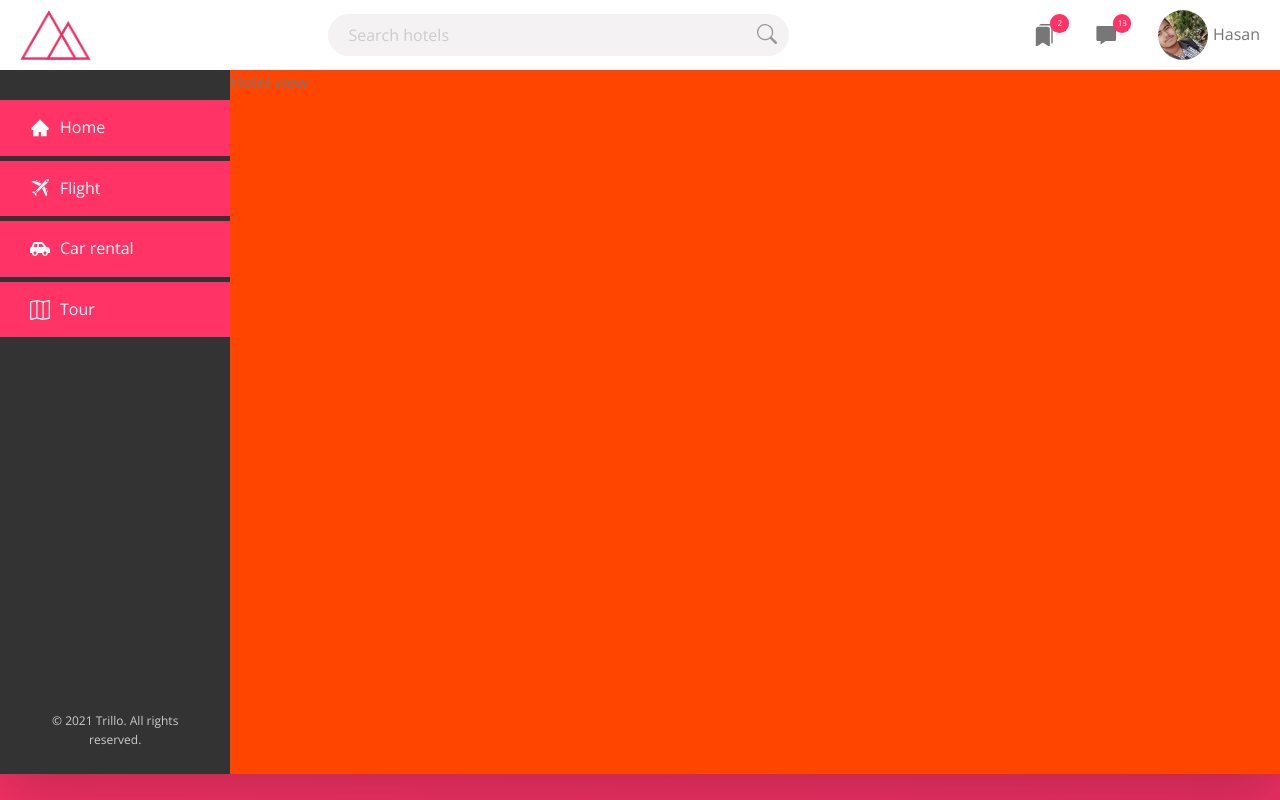
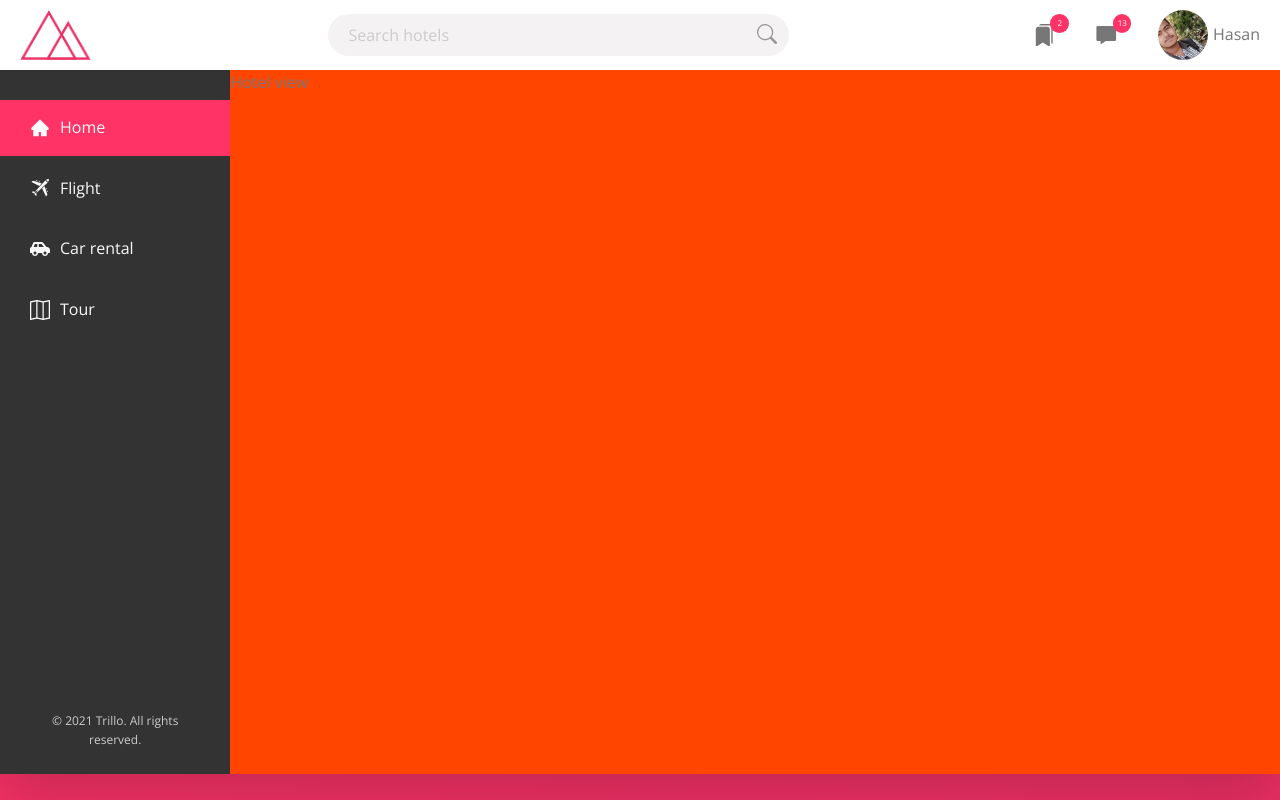
Before and after one commit to farhanahmedhasan/02-trillio, a React (Create React App) app: page / in a window 1280 px wide. Built offline with nearby package versions, Linux system fonts and the light colour scheme.

Commit message:
active class

```diff
--- a/src/components/Sidebar.js
+++ b/src/components/Sidebar.js
@@ -1,9 +1,15 @@
-import React from 'react';
+import React, { useState } from 'react';
 import { sidebarData } from '../data';
-import { Link, useParams } from 'react-router-dom';
+import { NavLink } from 'react-router-dom';
 
 const Sidebar = () => {
-  console.log(useParams());
+  const [location, setLocation] = useState('');
+
+  const readPathname = (match, location) => {
+    if (match) {
+      setLocation(location.pathname);
+    }
+  };
 
   return (
     <nav className='sidebar'>
@@ -11,11 +17,14 @@ const Sidebar = () => {
         {sidebarData.map((item) => {
           const { id, icon, text, link } = item;
           return (
-            <li key={id} className='sidebar__item sidebar__item--active'>
-              <Link to={link} className='sidebar__link'>
+            <li
+              key={id}
+              className={location === link ? 'sidebar__item sidebar__item--active' : 'sidebar__item'}
+            >
+              <NavLink to={link} className='sidebar__link' isActive={readPathname}>
                 {icon}
                 <span>{text}</span>
-              </Link>
+              </NavLink>
             </li>
           );
         })}
```
